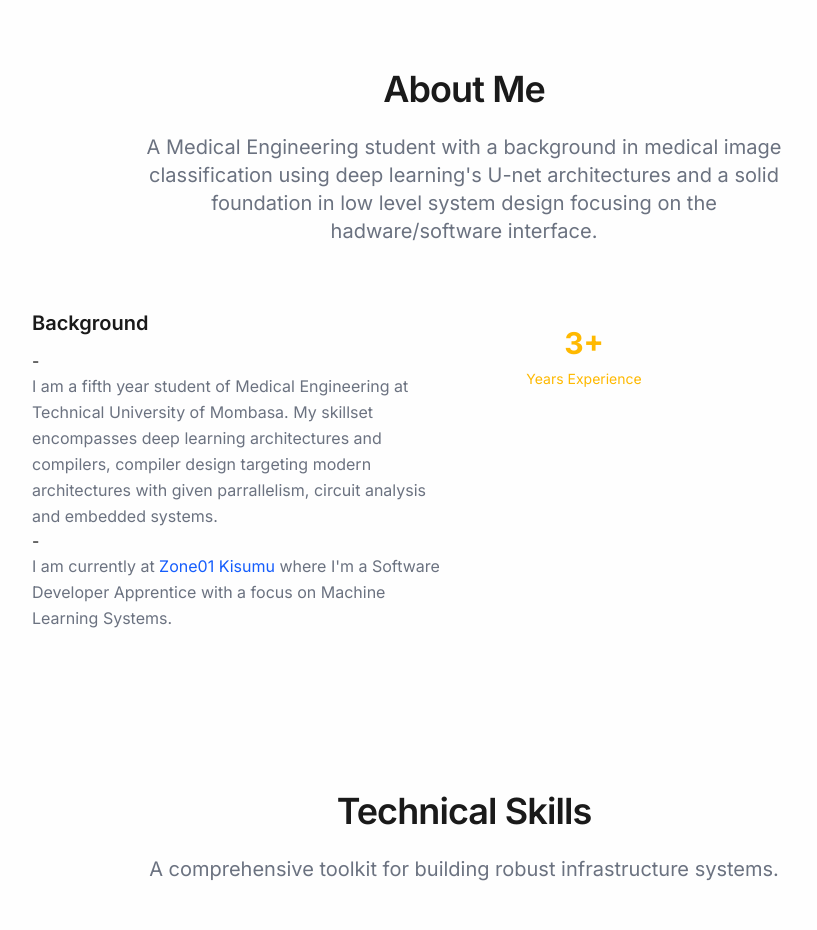
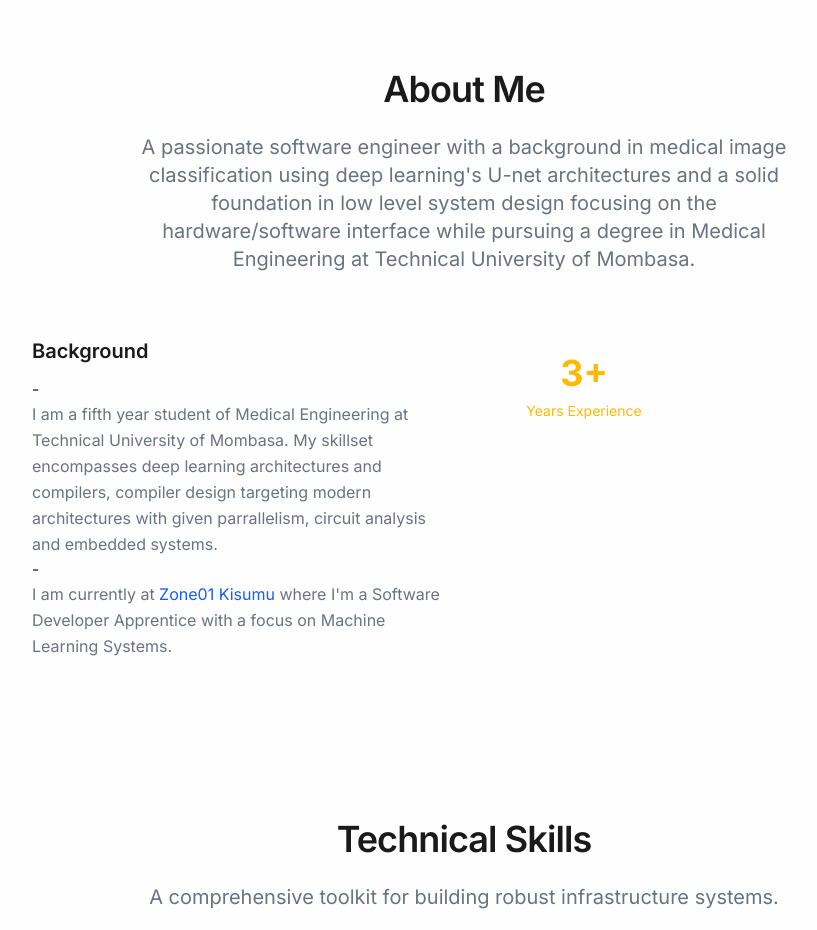
Before and after one commit to KwachOjunga/KwachOjunga.github.io, a Next.js app: page / in a window 1280 px wide. Shown: the part 1160-2090 px from the top of the page, without its empty margins (176-993 px from the left). Built offline with nearby package versions, Linux system fonts and the light colour scheme.

Commit message:
modify about

```diff
--- a/src/components/About.tsx
+++ b/src/components/About.tsx
@@ -6,10 +6,12 @@ export default function About() {
                     About Me
                 </h2>
                 <p className="text-xl text-secondary max-w-2xl mx-auto">
-                    A Medical Engineering student with a background in medical
+                    A passionate software engineer with a background in medical
                     image classification using deep learning&apos;s U-net
                     architectures and a solid foundation in low level system
-                    design focusing on the hadware/software interface.
+                    design focusing on the hardware/software interface while
+                    pursuing a degree in Medical Engineering at Technical
+                    University of Mombasa.
                 </p>
             </div>
 
@@ -46,35 +48,11 @@ export default function About() {
                             a focus on Machine Learning Systems.
                         </p>
                     </div>
-
-                    {/*<div>
-                        <h3 className="text-xl font-semibold mb-3">
-                            Entrepreneurship
-                        </h3>
-                        <p className="text-secondary leading-relaxed">
-                            Co-founder of Seede XR, a boutique design studio
-                            specializing in AR/VR, 3D design, and AI-generated
-                            art. We create immersive experiences and solve
-                            African socio-economic problems through technology.
-                        </p>
-                    </div>*/}
-
-                    {/*<div>
-                        <h3 className="text-xl font-semibold mb-3">
-                            Consulting
-                        </h3>
-                        <p className="text-secondary leading-relaxed">
-                            I provide consulting services in software
-                            development and DevSecOps, helping organizations
-                            implement secure, scalable solutions with modern
-                            technologies and best practices.
-                        </p>
-                    </div>*/}
                 </div>
 
                 <div className="grid grid-cols-2 gap-6">
                     <div className="text-center p-4">
-                        <div className="text-amber-400 text-3xl font-bold mb-2">
+                        <div className="text-amber-400 text-4xl font-bold mb-2">
                             3+
                         </div>
                         <div className="text-amber-400 text-sm">
```
